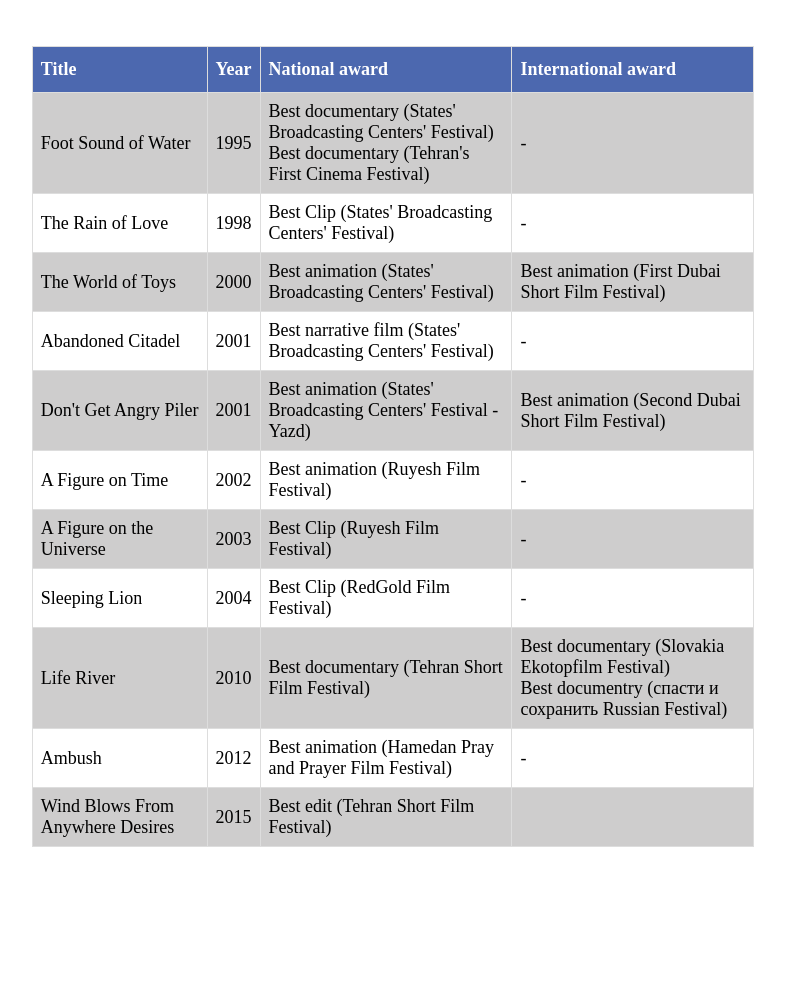
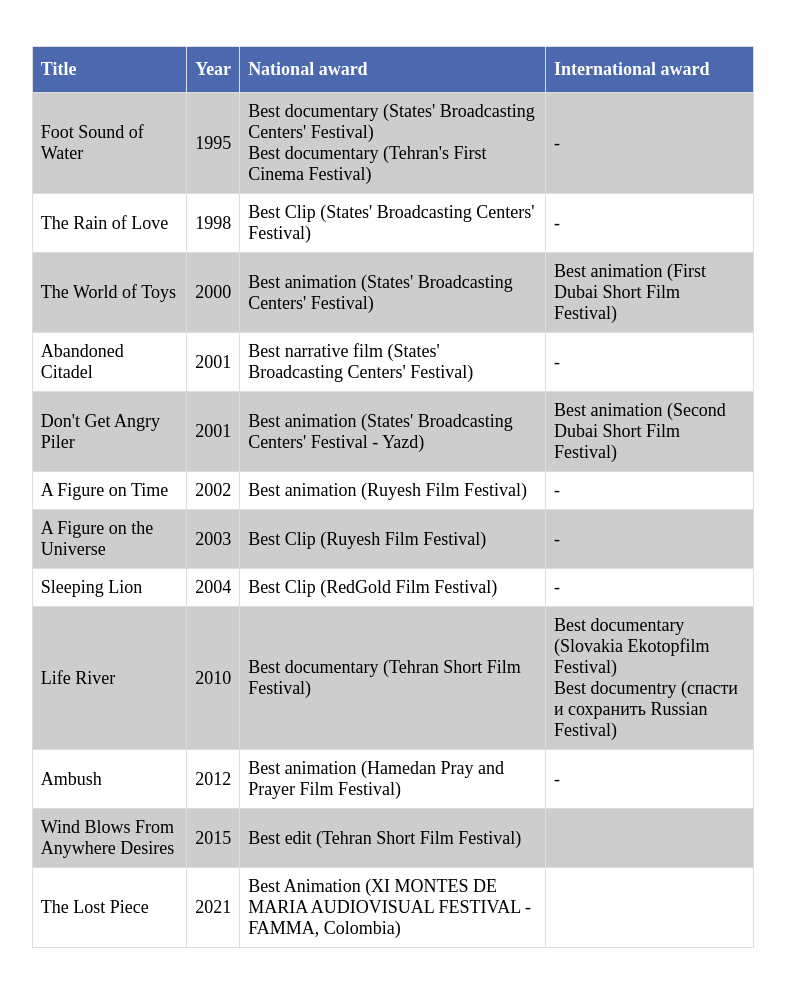
Before and after one commit to jamal-oskouei/jamal-oskouei.github.io, a plain HTML site: page honors.html in a window 1280 px wide. Shown: the whole page, without its empty margins (247-1032 px from the left). Before the commit the page ends 885 px from the top, so only its background shows below. Drawn offline with Linux system fonts and the light colour scheme.

Commit message:
Update honors.html

```diff
--- a/honors.html
+++ b/honors.html
@@ -135,6 +135,13 @@
         <td></td>
     </tr>
 
+    <tr>
+        <td>The Lost Piece</td>
+        <td>2021</td>
+        <td>Best Animation (XI MONTES DE MARIA AUDIOVISUAL FESTIVAL - FAMMA, Colombia) </td>
+        <td></td>
+    </tr>
+
   </table>
 
 
```
